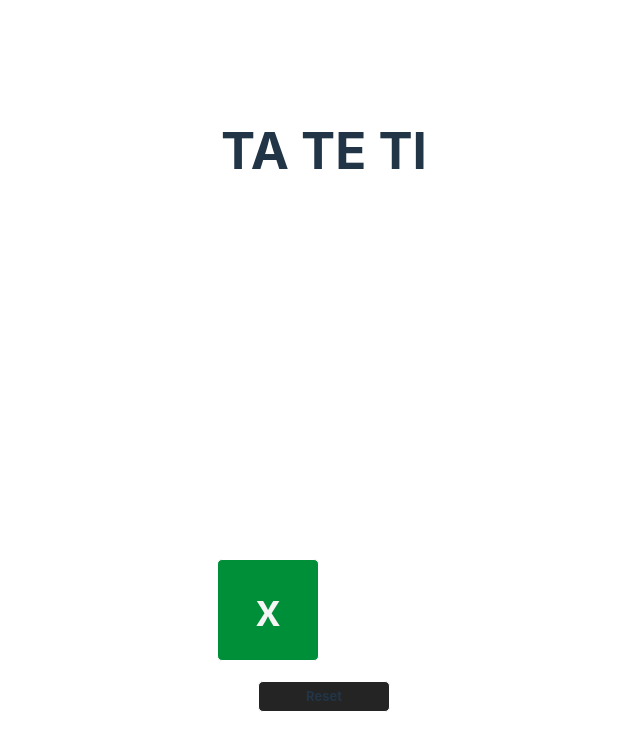
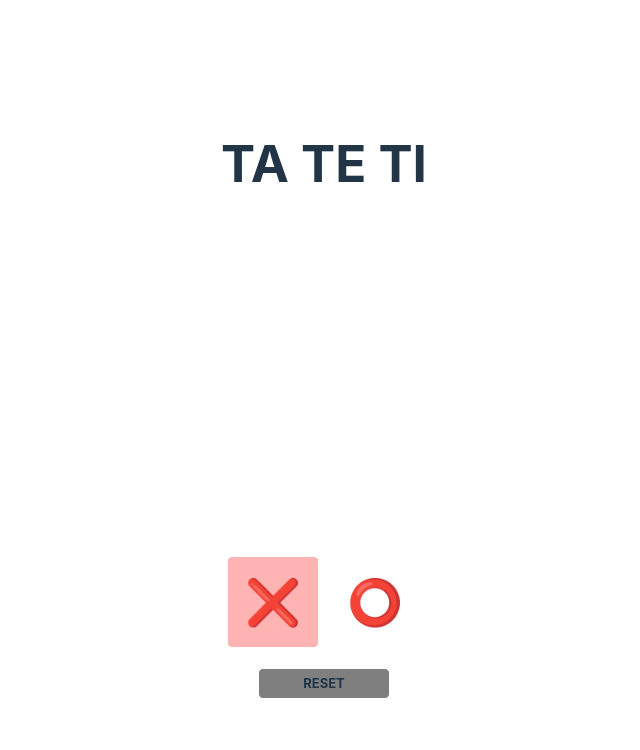
Before and after one commit to Marcofernandezcorvalan/Ta-Te-Ti, a React (Vite) app: page / in a window 1280 px wide. Shown: the top 750 px of the page, without its empty margins (316-956 px from the left). Built offline with nearby package versions, Linux system fonts and the light colour scheme.

Commit message:
icons, colors, fonts, height, width

```diff
--- a/src/App.jsx
+++ b/src/App.jsx
@@ -16,8 +16,8 @@ import confetti from "canvas-confetti";
 
 function App() {
 	const Turns = {
-		x: "x",
-		o: "o",
+		x: "❌",
+		o: "⭕",
 	};
 
 	const WinnerCombos = [
@@ -100,12 +100,13 @@ function App() {
 					<Square2 isSelected={turn === Turns.x}>{Turns.x}</Square2>
 					<Square2 isSelected={turn === Turns.o}>{Turns.o}</Square2>
 				</SectionSelectedTurn>
-				<WinnerFooter onClick={reset}>Reset</WinnerFooter>
+				{winner == null ? <WinnerFooter onClick={reset}>RESET</WinnerFooter> : ""}
+
 				{winner !== null && (
 					<WinnerCont>
 						<WinnerText>{winner === false ? "TIE" : `THE WINNER IS`}</WinnerText>
 						<WinnerSimbol>{winner && <WinnerSquare>{winner}</WinnerSquare>}</WinnerSimbol>
-						<WinnerFooter onClick={reset}>Reset</WinnerFooter>
+						<WinnerFooter onClick={reset}>RESET</WinnerFooter>
 					</WinnerCont>
 				)}
 			</Main>
--- a/src/components/AppStyled.js
+++ b/src/components/AppStyled.js
@@ -8,8 +8,15 @@ export const Main = styled.main`
 `;
 
 export const Section = styled.section`
-	display: grid;
-	grid-template-columns: repeat(3, 1fr);
+	/* display: grid;
+	grid-template-columns: repeat(3, 1fr); */
+	display: flex;
+	flex-wrap: wrap;
+	width: 300px;
+	height: 300px;
+	padding: 10px;
+	justify-content: center;
+	align-items: center;
 	gap: 10px;
 	color: white;
 `;
@@ -20,7 +27,7 @@ export const SectionSelectedTurn = styled.section`
 	justify-content: center;
 	gap: 10px;
 	color: white;
-	margin-top: 20px;
+	margin-top: 10px;
 `;
 
 export const Cont = styled.div`
@@ -29,18 +36,21 @@ export const Cont = styled.div`
 `;
 
 export const Square = styled.div`
-	width: 100px;
-	height: 100px;
+	width: 90px;
+	height: 90px;
 	border-radius: 5px;
 	border: 1px solid white;
-	display: grid;
-	place-items: center;
+	/* display: grid;
+	place-items: center; */
+	display: flex;
+	justify-content: center;
+	align-items: center;
 	cursor: pointer;
 	font-size: 45px;
 	font-weight: 600;
 	&.is-selected {
 		color: whitesmoke;
-		background: #008f39;
+		background: rgba(255, 6, 6, 0.3);
 	}
 `;
 
@@ -52,7 +62,7 @@ export const WinnerCont = styled.section`
 	font-size: 30px;
 	font-weight: 900; */
 	position: absolute;
-	width: 100vw;
+	width: 100%;
 	height: 100vh;
 	top: 0;
 	left: 0;
@@ -60,20 +70,21 @@ export const WinnerCont = styled.section`
 	justify-content: center;
 	align-items: center;
 	flex-direction: column;
-	background-color: rgba(0, 0, 0, 0.7);
+	background-color: rgba(0, 0, 0, 0.9);
 `;
 
 export const WinnerText = styled.h2`
 	display: flex;
 	align-items: center;
 	justify-content: center;
+	font-size: 25px;
+	text-decoration: underline;
 `;
 
 export const WinnerSimbol = styled.header`
 	display: flex;
 	align-items: center;
 	justify-content: center;
-	background-color: #242424;
 `;
 
 export const WinnerFooter = styled.footer`
@@ -88,7 +99,7 @@ export const WinnerFooter = styled.footer`
 	padding: 5px;
 	font-weight: 700;
 	font-size: 13px;
-	background-color: #242424;
+	background-color: rgba(0, 0, 0, 0.5);
 `;
 
 export const WinnerSquare = styled.div`
@@ -102,4 +113,5 @@ export const WinnerSquare = styled.div`
 	font-size: 50px;
 	font-weight: 900;
 	color: white;
+	background-color: rgba(0, 0, 0, 0.3);
 `;
```
